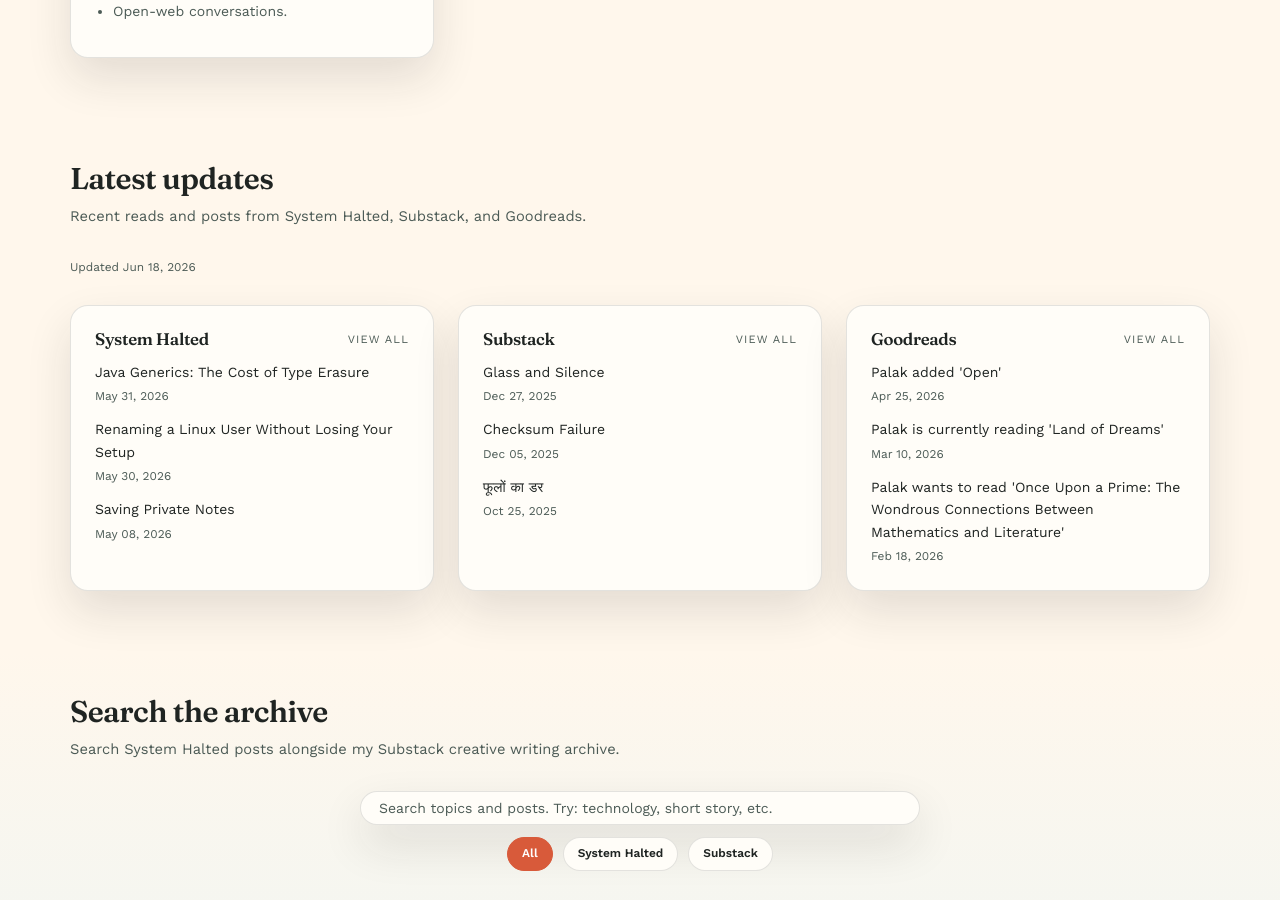
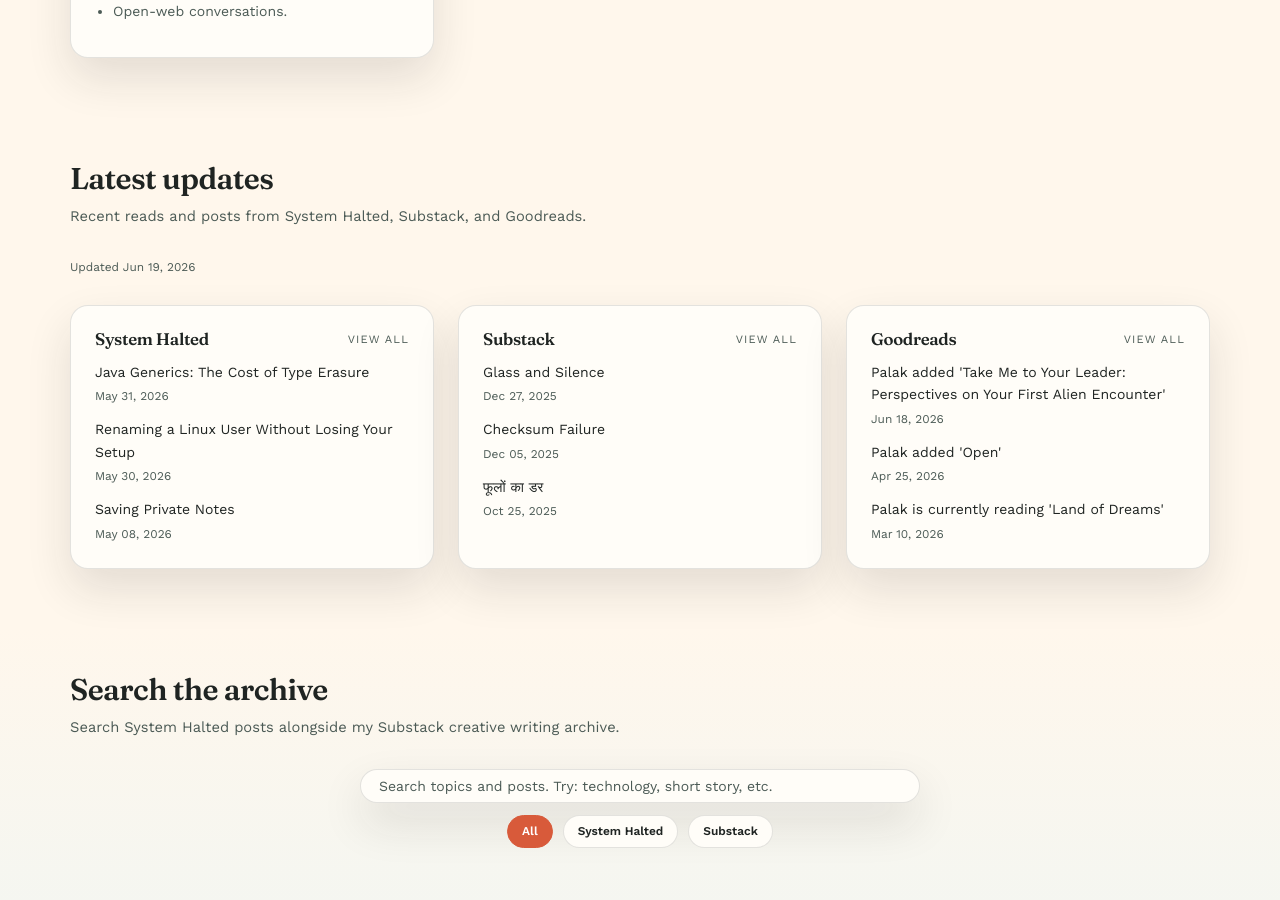
Before and after one commit to systemhalted/about-me, a Jekyll site: the page built from index.html, in a window 1280 px wide and 900 px high, scrolled down 2331 px. Built offline with Jekyll 4.4.1, drawn with Linux system fonts in a browser that asks for light colours; nearby versions of some CDN libraries.

Commit message:
refresh content feeds

```diff
--- a/_data/latest_sources.json
+++ b/_data/latest_sources.json
@@ -1,5 +1,5 @@
 {
-  "updated_at": "2026-06-18T07:09:44Z",
+  "updated_at": "2026-06-19T07:29:24Z",
   "sources": [
     {
       "id": "systemhalted",
@@ -54,6 +54,11 @@
       "feed_url": "https://www.goodreads.com/user/updates_rss/1863824",
       "items": [
         {
+          "title": "Palak added 'Take Me to Your Leader: Perspectives on Your First Alien Encounter'",
+          "url": "https://www.goodreads.com/review/show/8696560980",
+          "published": "2026-06-18T13:11:12Z"
+        },
+        {
           "title": "Palak added 'Open'",
           "url": "https://www.goodreads.com/review/show/4311492678",
           "published": "2026-04-25T04:48:00Z"
@@ -62,11 +67,6 @@
           "title": "Palak is currently reading 'Land of Dreams'",
           "url": "https://www.goodreads.com/review/show/8424935957",
           "published": "2026-03-10T02:59:22Z"
-        },
-        {
-          "title": "Palak wants to read 'Once Upon a Prime: The Wondrous Connections Between Mathematics and Literature'",
-          "url": "https://www.goodreads.com/review/show/8370023979",
-          "published": "2026-02-18T16:03:28Z"
         }
       ]
     }
```
